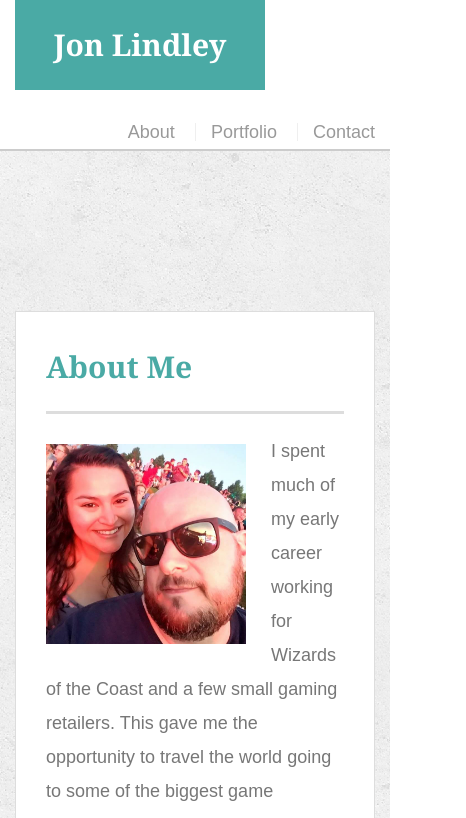
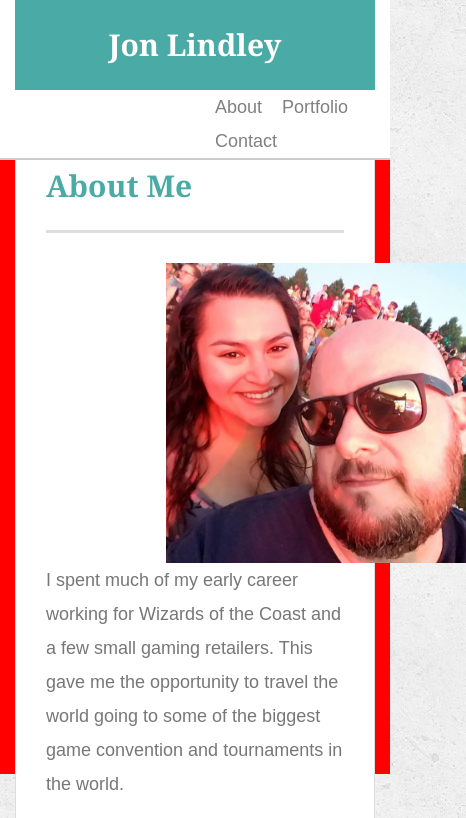
Before and after one commit to J-Lindley/Responsive-Portfolio, a plain HTML site: page index.html in a window 390 px wide. Shown: the top 818 px of the page, 466 px wide, since content can reach past the window. Drawn offline with nearby package versions, Linux system fonts and the light colour scheme.

Commit message:
after tutoring

```diff
--- a/assets/css/style.css
+++ b/assets/css/style.css
@@ -219,12 +219,33 @@ input[type=submit] {
 
 
 @media only screen and (max-width: 640px) {
-#masthead {position: static;
+  #logo {
+    width: 100%;
+  }
+  .navcontainer {
+    height: 20%;
+    margin-left: 200px;
+  }
+  .navcontainer a{
+    color: grey;
+    margin-right: 15px;
+  }
+  nav {
+    margin-right: 135px;
 
+  }
+  #main-container {
+    display: block;
+    background-color: red
+  }
+  .auth-image {
+
+    height: 300px;
+    width: 300px;
+    margin-left: 120px;
+  }
 }
-@media only screen and (max-width:640px) {
-  #logo {position: center}
-}
+
 @media only screen and (max-width: 768px) {
 
 }
--- a/index.html
+++ b/index.html
@@ -13,13 +13,15 @@
 
 <body>
   <header id="masthead">
-        <div class="container">
+    <div class="container">
       <a href="index.html" id="logo">Jon Lindley</a>
-      <nav>
+      <div class="navcontainer">
+
         <a href="index.html">About</a>
         <a href="portfolio.html">Portfolio</a>
         <a href="contact.html">Contact</a>
-      </nav>
+
+      </div>
     </div>
   </header>
 
@@ -29,7 +31,7 @@
       <h1>About Me</h1>
 
       <img src="assets/images/profilepic.jpg" class="auth-image" alt="Your Name" />
-
+      <div class="paragraphs">
       <p>
         I spent much of my early career working for Wizards of the Coast and a few small gaming retailers. This gave me
         the opportunity to travel the world going to some of the biggest game convention and tournaments in the world.
@@ -45,6 +47,7 @@
         I'm looking forward to finding a position that utiltizes my new skils and challenges me to keep growing by
         learning new languages and coding methods.
       </p>
+    </div>
     </section>
   </div>
 
```
